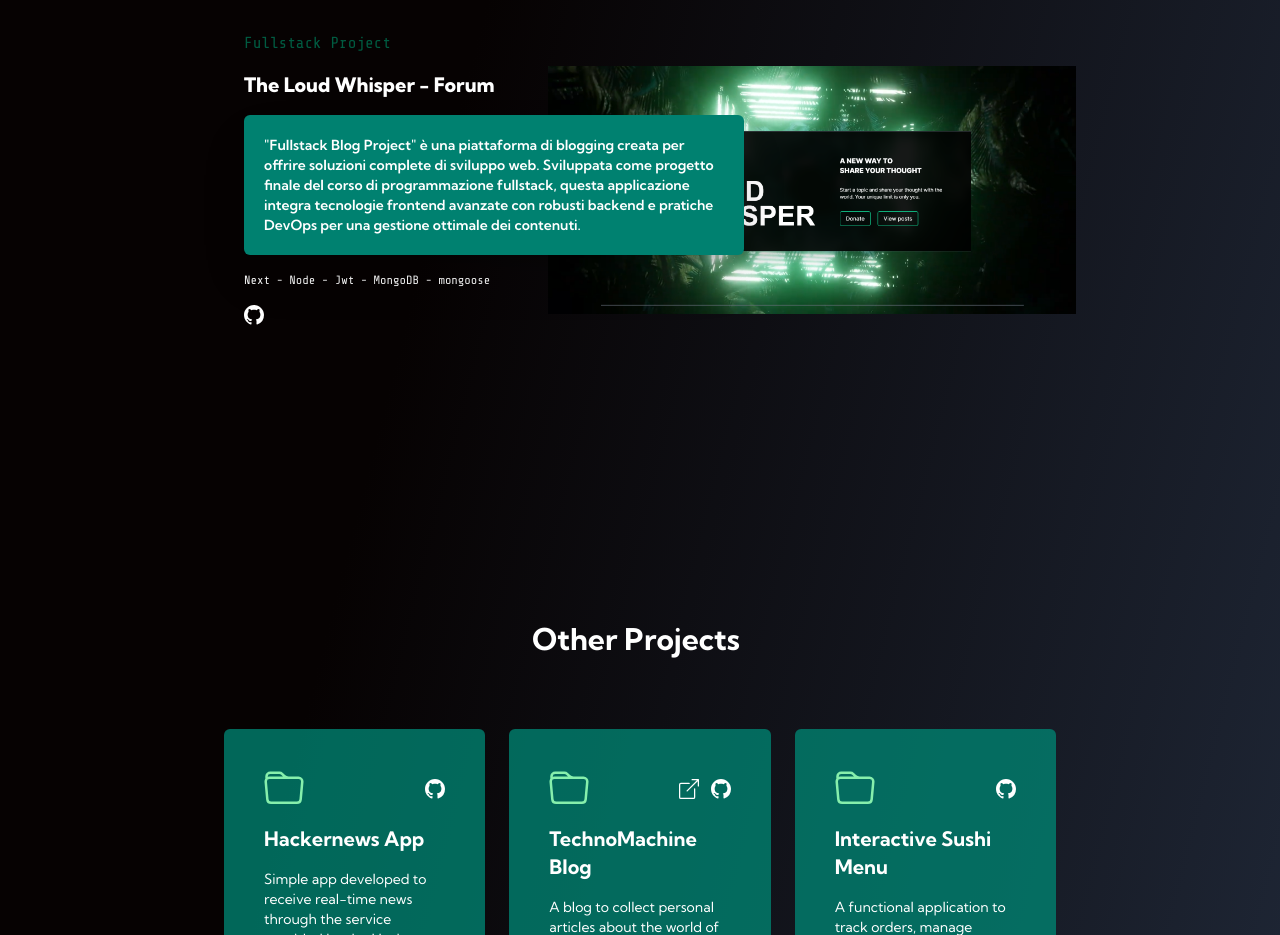
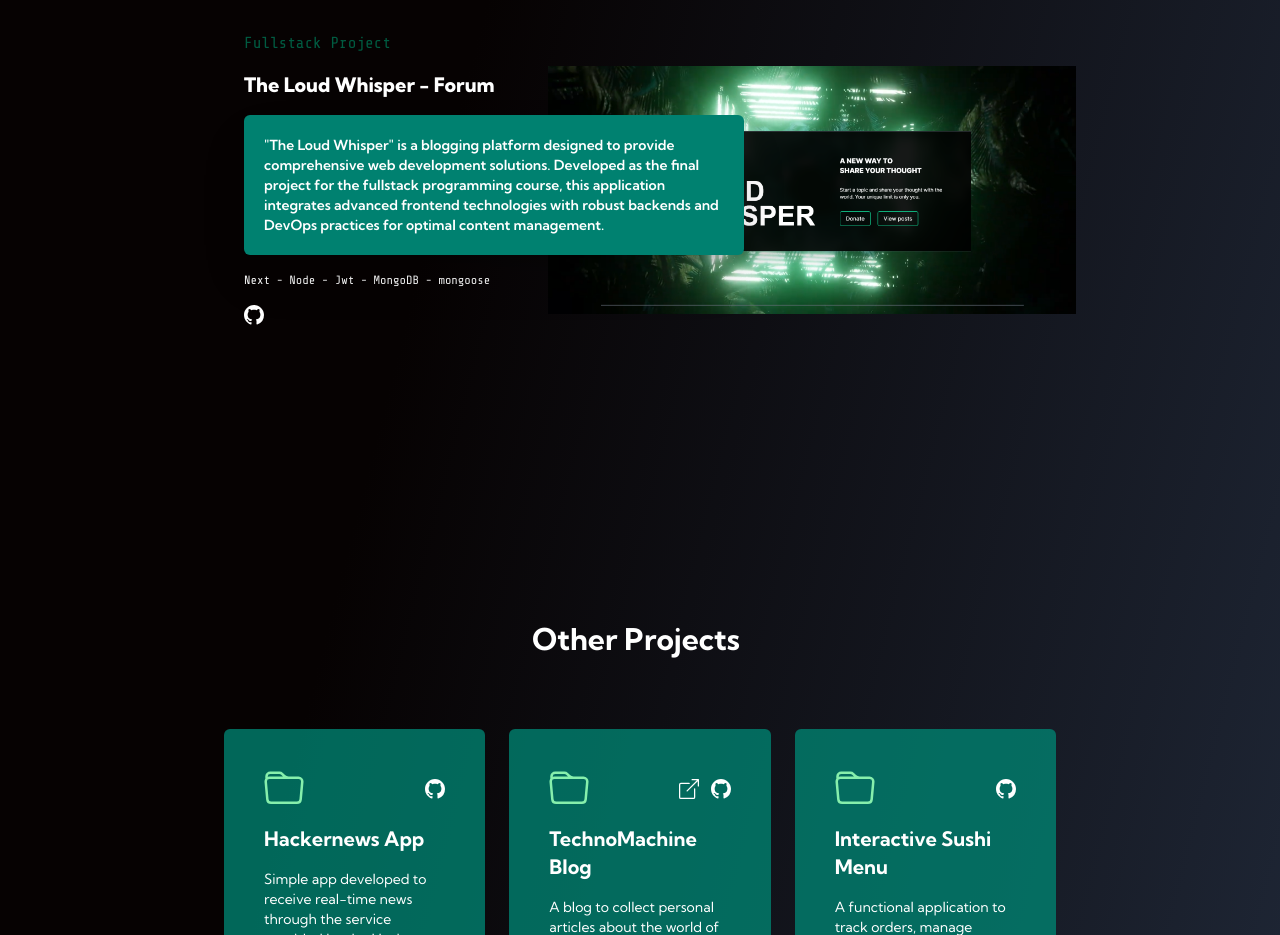
Before and after one commit to Jim2510/Fullstack-portfolio, a React (Vite) app: page / in a window 1280 px wide. Shown: the part 3120-4055 px from the top of the page. Built offline with nearby package versions, Linux system fonts and the light colour scheme.

Commit message:
new pj added blog

```diff
--- a/src/components/Work.jsx
+++ b/src/components/Work.jsx
@@ -66,12 +66,12 @@ export function Work() {
               </h2>
               <div className="overflow-visible w-full sm:w-[500px] text-justify sm:text-start bg-main-red p-5 relative rounded-md shadow-2xl">
                 <p className="text-sm font-semibold">
-                  &quot;Fullstack Blog Project&quot; è una piattaforma di
-                  blogging creata per offrire soluzioni complete di sviluppo
-                  web. Sviluppata come progetto finale del corso di
-                  programmazione fullstack, questa applicazione integra
-                  tecnologie frontend avanzate con robusti backend e pratiche
-                  DevOps per una gestione ottimale dei contenuti.
+                  &quot;The Loud Whisper&quot; is a blogging platform designed
+                  to provide comprehensive web development solutions. Developed
+                  as the final project for the fullstack programming course,
+                  this application integrates advanced frontend technologies
+                  with robust backends and DevOps practices for optimal content
+                  management.
                 </p>
               </div>
               <h4 className="text-[12px] overflow-visible font-tech text-wrap sm:text-nowrap text-center">
```
